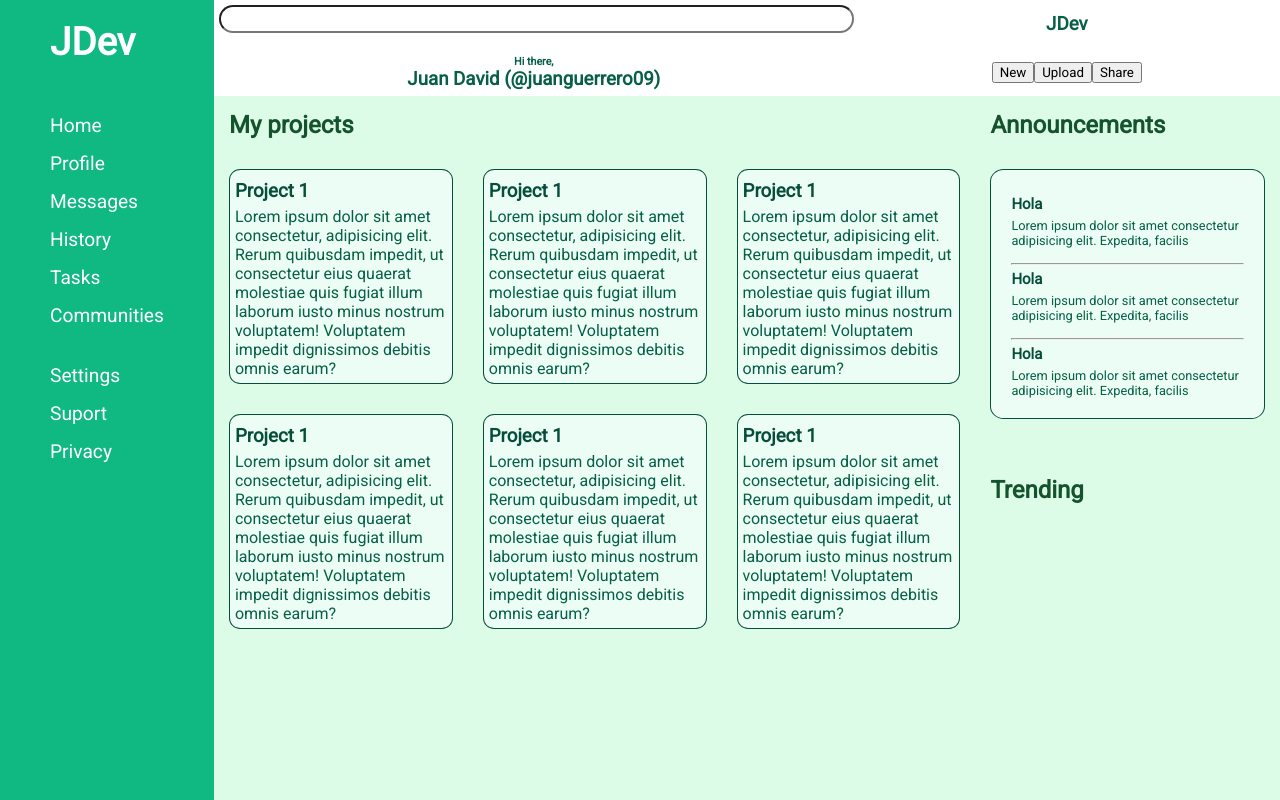
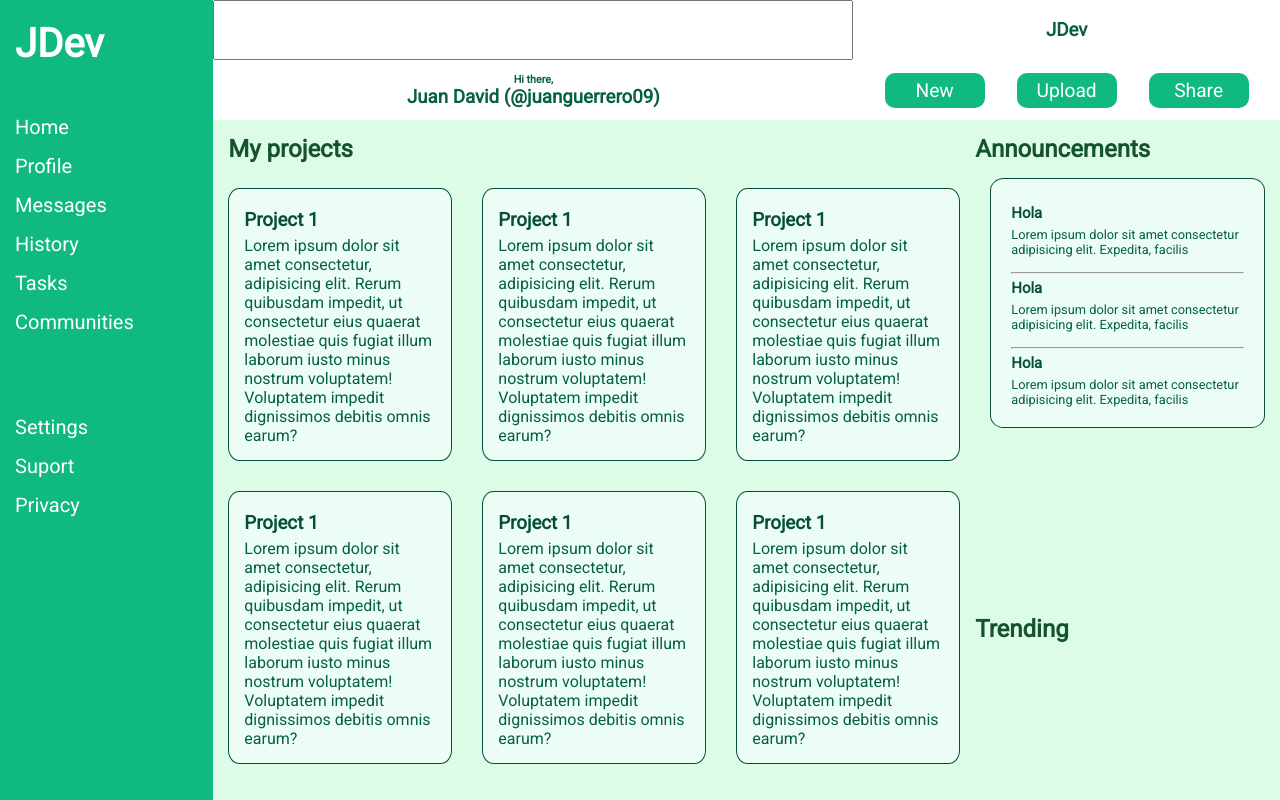
Before and after one commit to JuanGuerrero09/dashboard, a plain HTML site: page index.html in a window 1280 px wide. Drawn offline with Linux system fonts and the light colour scheme.

Commit message:
last styles added

```diff
--- a/style.css
+++ b/style.css
@@ -1,6 +1,7 @@
 *{
     margin: 0;
     font-family: 'Roboto', Courier, monospace;
+    box-sizing: border-box;
 }
 
 :root{
@@ -16,7 +17,7 @@
 body{
     display: grid;
     grid-template-columns: 1fr 5fr;
-    grid-template-rows: 12vh 1fr;
+    grid-template-rows: 15vh 1fr;
     overflow: none;
     width: 100vw;
     height: 100vh;
@@ -24,13 +25,14 @@ body{
 
 h2{
     font-size: 1.5rem;
-    padding: 15px;
+    padding-top: 15px;
+    margin: 0;
     color: var(--darkerTwo);
 }
 
 header{
     background-color: white;
-    height: 12vh;
+    height: 15vh;
     grid-column: 2 / 3;
     grid-row: 1 / 2;
     font-size: 1rem;
@@ -51,18 +53,22 @@ header{
     align-items: center;
 }
 
-.up > input{
+.search > input{
     height: 1.4rem;
+    width: 40vw;
     margin-top: 5px;
     margin-left: 5px;
+    background-color: var(--light);
+    border: var(--dark) 2px solid;
 }
 
 .greeting{
     display: flex;
     flex-direction: column;
+    align-items: left;
 }
 
-.header > input{
+.search > input{
     border-radius: 16px;
 }
 
@@ -74,17 +80,22 @@ header{
     grid-column: 1 / 2;
     grid-row: 1 / 3;
     color: white;
-    font-size: 1.2rem;
+    font-size: 1.25rem;
     display: grid;
-    grid-template-rows: 80px 250px 250px 1fr;
+    grid-template-rows: 80px 300px 250px 1fr;
+    justify-content: left;
     position: sticky;
     overflow: none;
 }
 
 .sidebar-section{
     color: white;
-    margin: 1em 50px;
+    margin: 20px 15px;
     font-size: 1em;
+}
+
+.sidebar-section > ul > li:hover{
+    font-size: 1.05em;
 }
 
 ul, li { /* reset the margin and padding */
@@ -110,7 +121,12 @@ main{
 .projects{
     grid-column: 1 / 2;
     grid-row: 1 / 3;
+}
 
+.projects > h2{
+    position: relative;
+    left: 15px;
+    margin-bottom: 10px;
 }
 
 .container-cards{
@@ -124,24 +140,39 @@ main{
     background-color: var(--brighter);
     border-radius: 5%;
     margin: 15px;
-    padding: 5px;
+    padding: 15px;
     border: #064e3b solid 1.5px;
+    display: flex;
+    flex-direction: column;
+    justify-content: space-between;
 }
 
-.card > h3{
+.card > .icons{
+    color: var(--darkerOne);
+    text-align: right;
+    font-size: 1.2rem;
+}
+
+.card > .icons > i:hover{
+    color: var(--medium);
+}
+
+.text > h3, .card > h3{
     color: var(--darkerOne);
     --darkerTwo: #14532d;
     margin: 5px 0;
 }
 
-.card > p {
+.text > p, .card > p {
     color: var(--dark);
 }
 
 .small{
     font-size: 0.8rem;
     padding: 20px;
+    height: auto;
 }
+
 
 
 .announcements{
@@ -151,5 +182,43 @@ main{
 .trending{
     grid-column: 2 / 3;
     position: relative;
-    bottom: 60%;
 }
+
+.trending > .card
+
+.profile{
+    display: flex;
+    width: 100%;
+    align-items: center;
+    margin: 5px;
+}
+
+.profile-text > h2{
+    padding-top: 0;
+}
+
+.profile-text > h5{
+    color: var(--dark);
+}
+
+img{
+    width: 45px;
+    border-radius: 50%;
+    position: relative;
+    right: 10px;
+}
+
+.buttons{
+    display: flex;
+}
+
+button{
+    background-color:var(--medium);
+    color: #fff;
+    border:none;
+    border-radius:10px;
+    margin: 0 2vh;
+    width: 100px;
+    height: 35px;
+    font-size: 1.2rem;
+}
```
